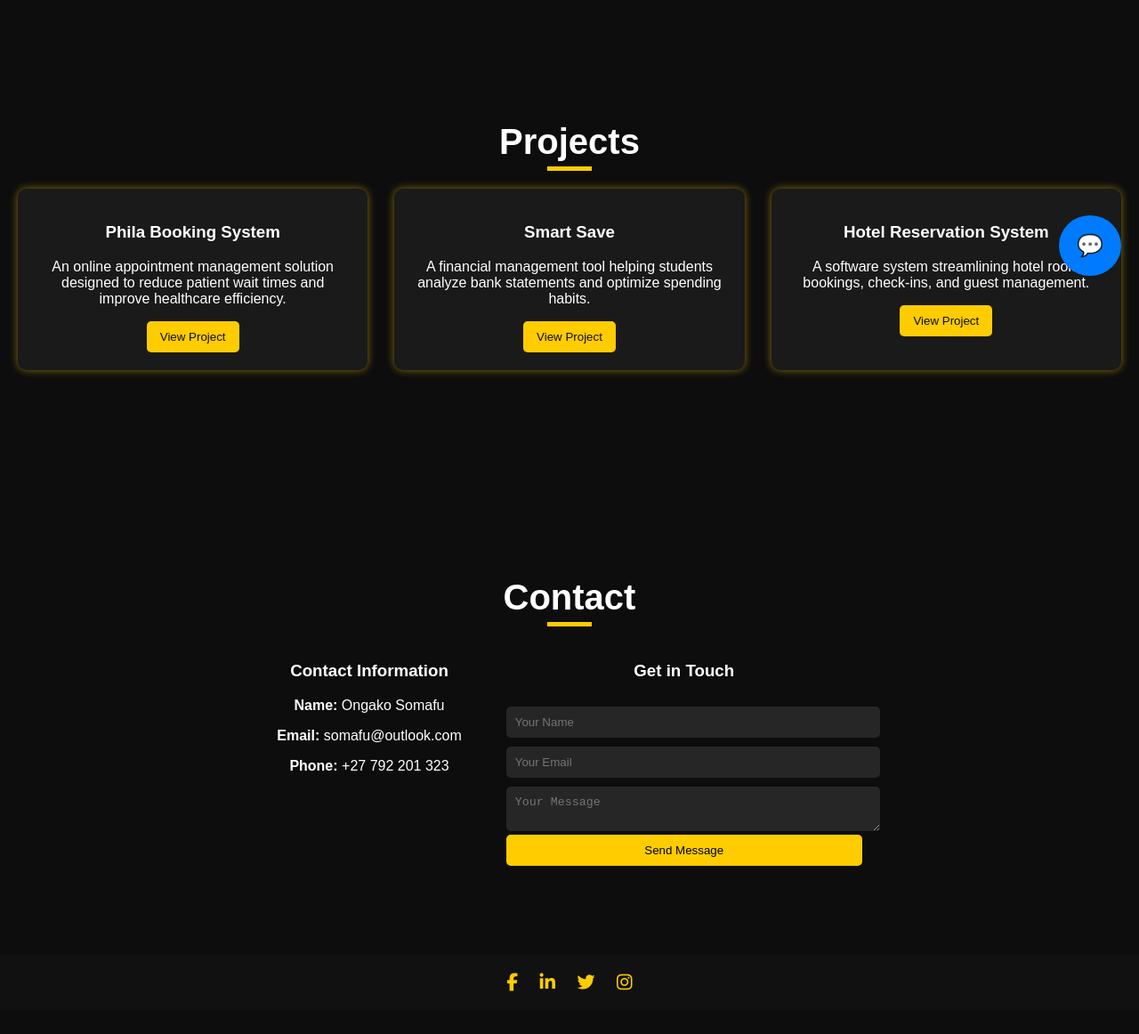
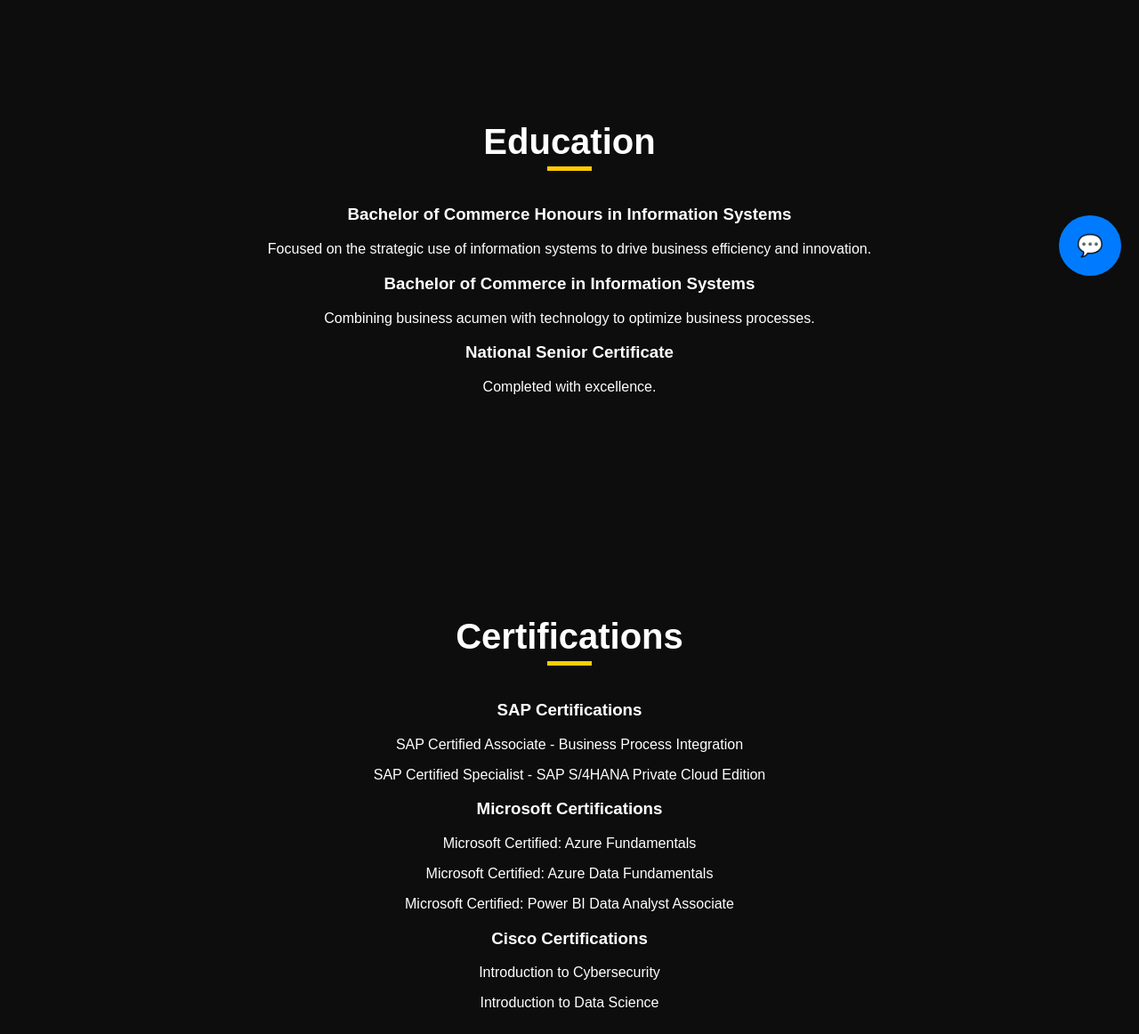
Before and after one commit to 0792201323/MyProfile, a plain HTML site: page index.html in a window 1280 px wide. Shown: the part 470-1632 px from the top of the page at 89% size. Before the commit the page ends 1606 px from the top, so only its background shows below. Drawn offline with Linux system fonts and the light colour scheme.

Commit message:
Add files via upload
added more features

```diff
--- a/index.html
+++ b/index.html
@@ -17,6 +17,9 @@
                     <li><a href="#home">Home</a></li>
                     <li><a href="#about">About</a></li>
                     <li><a href="#projects">Projects</a></li>
+                    <li><a href="#education">Education</a></li>
+                    <li><a href="#certifications">Certifications</a></li>
+                    <li><a href="#skills">Skills</a></li>
                     <li><a href="#contact">Contact</a></li>
                 </ul>
             </nav>
@@ -39,6 +42,69 @@
         </div>
     </section>
 
+    <!-- Education Section -->
+    <section id="education" class="fade-in">
+        <div class="container">
+            <h2>Education</h2>
+            <div class="education-container">
+                <div class="education-item">
+                    <h3>Bachelor of Commerce Honours in Information Systems</h3>
+                    <p>Focused on the strategic use of information systems to drive business efficiency and innovation.</p>
+                </div>
+                <div class="education-item">
+                    <h3>Bachelor of Commerce in Information Systems</h3>
+                    <p>Combining business acumen with technology to optimize business processes.</p>
+                </div>
+                <div class="education-item">
+                    <h3>National Senior Certificate</h3>
+                    <p>Completed with excellence.</p>
+                </div>
+            </div>
+        </div>
+    </section>
+
+    <!-- Certifications Section -->
+    <section id="certifications" class="fade-in">
+        <div class="container">
+            <h2>Certifications</h2>
+            <div class="certifications-container">
+                <div class="certification-item">
+                    <h3>SAP Certifications</h3>
+                    <p>SAP Certified Associate - Business Process Integration</p>
+                    <p>SAP Certified Specialist - SAP S/4HANA Private Cloud Edition</p>
+                </div>
+                <div class="certification-item">
+                    <h3>Microsoft Certifications</h3>
+                    <p>Microsoft Certified: Azure Fundamentals</p>
+                    <p>Microsoft Certified: Azure Data Fundamentals</p>
+                    <p>Microsoft Certified: Power BI Data Analyst Associate</p>
+                </div>
+                <div class="certification-item">
+                    <h3>Cisco Certifications</h3>
+                    <p>Introduction to Cybersecurity</p>
+                    <p>Introduction to Data Science</p>
+                </div>
+            </div>
+        </div>
+    </section>
+
+    <!-- Skills Section -->
+    <section id="skills" class="fade-in">
+        <div class="container">
+            <h2>Skills</h2>
+            <div class="skills-container">
+                <div class="skills-category">
+                    <h3>Technical Skills</h3>
+                    <p>HTML, CSS, JavaScript</p>
+                    <p>C#, Excel, Microsoft Power BI</p>
+                    <p>Firebase, Microsoft Visio</p>
+                    <p>JIRA, SAP systems</p>
+                </div>
+            </div>
+        </div>
+    </section>
+
+    <!-- Projects Section -->
     <section id="projects" class="fade-in">
         <div class="container">
             <h2>Projects</h2>
@@ -62,6 +128,7 @@
         </div>
     </section>
 
+    <!-- Contact Section -->
     <section id="contact" class="fade-in">
         <div class="container">
             <h2>Contact</h2>
@@ -88,7 +155,7 @@
     <!-- Chatbot UI -->
     <div id="chatbot-container">
         <div id="chat-button" class="chat-button">
-            <span id="chat-icon" class="chat-icon">💬</span> <!-- Chat bubble icon -->
+            <span id="chat-icon" class="chat-icon">💬</span>
         </div>
         <div id="chat-window" class="chat-window">
             <div id="chat-header">
@@ -103,9 +170,6 @@
         </div>
     </div>
 
-
-
-
     <footer class="footer">
         <div class="container">
             <a href="https://www.facebook.com" class="social-icon"><i class="fab fa-facebook-f"></i></a>
```
